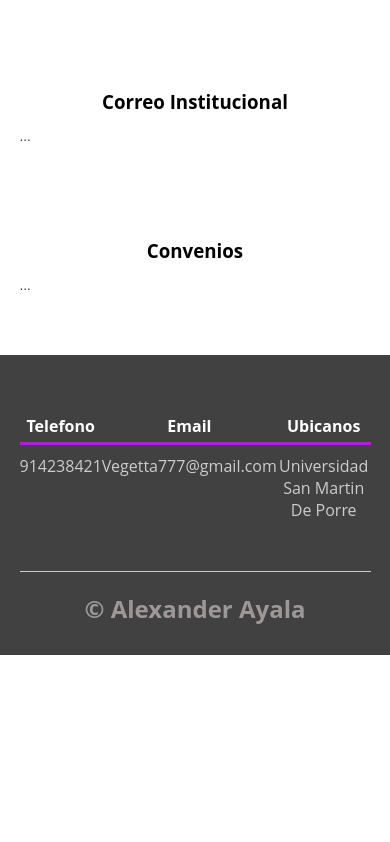
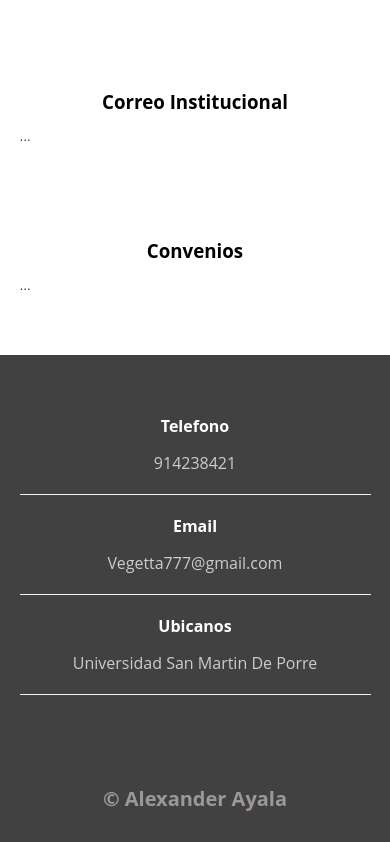
Before and after one commit to SC-AZURE-SMART-CLASSROOM/SC-AZURE-SMART-CLASSROOM_1.0, a plain HTML site: page index.html in a window 390 px wide. Shown: the part 1997-2839 px from the top of the page. Before the commit the page ends 2652 px from the top, so only its background shows below. Drawn offline with Linux system fonts and the light colour scheme; files that its build step writes are made by us from their sources.

Commit message:
Quinto commit

```diff
--- a/estilos.css
+++ b/estilos.css
@@ -389,3 +389,29 @@ footer{
         width: 90px;
         height: 90px;
     }
+        /* Footer */
+
+        .contenedor-footer{
+            flex-direction: column;
+            border: none;
+        }
+
+        .content-foo{
+            margin-bottom: 20px;
+            text-align: center;
+        }
+
+        .content-foo h4{
+            border: none;
+        }
+
+        .content-foo p{
+            color: #ccc;
+            border-bottom: 1px solid #f2f2f2;
+            padding-bottom: 20px;
+        }
+
+        .titulo-final{
+            font-size: 20px;
+        }
+    }
```
